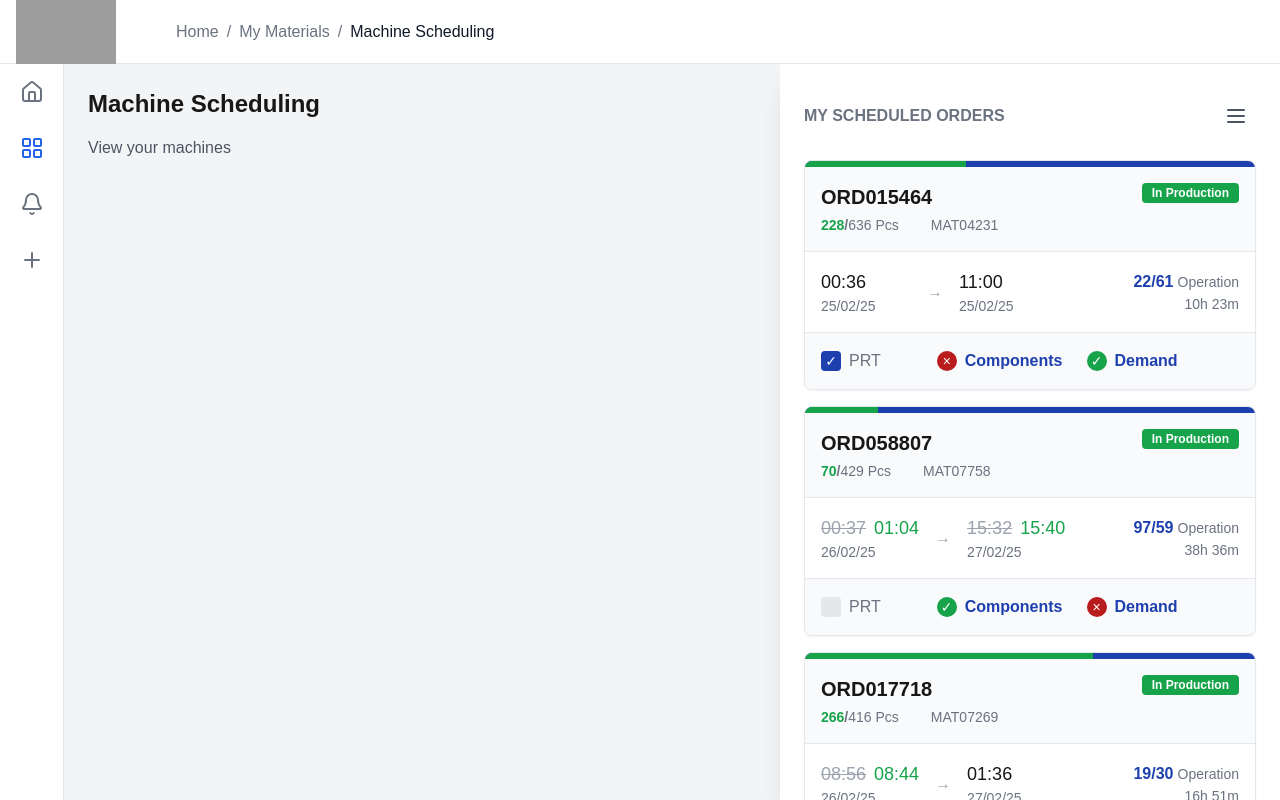
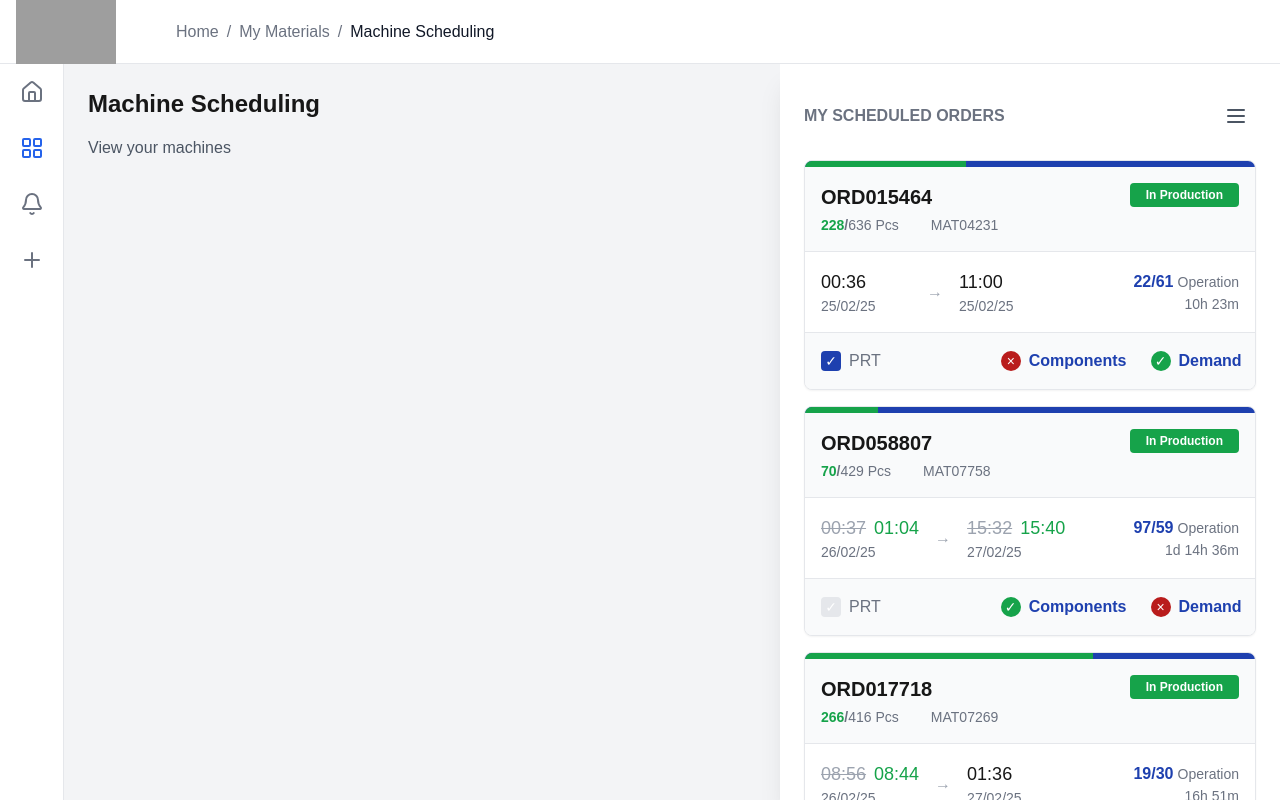
Before and after one commit to ilginarat/scheduling, a Next.js app: page / in a window 1280 px wide. Built offline with nearby package versions, Linux system fonts and the light colour scheme; grey boxes are pictures that could not be loaded.

Commit message:
card view done

```diff
--- a/src/components/card/orderCard.tsx
+++ b/src/components/card/orderCard.tsx
@@ -10,8 +10,14 @@ interface TimeDisplayResult {
 }
 
 function formatTimeDifference(minutes: number): string {
-    const hours = Math.floor(minutes / 60);
-    const remainingMinutes = minutes % 60;
+    const days = Math.floor(minutes / (24 * 60));
+    const remainingMinutesAfterDays = minutes % (24 * 60);
+    const hours = Math.floor(remainingMinutesAfterDays / 60);
+    const remainingMinutes = remainingMinutesAfterDays % 60;
+
+    if (days > 0) {
+        return `${days}d ${hours}h ${remainingMinutes}m`;
+    }
     return `${hours}h ${remainingMinutes}m`;
 }
 
@@ -138,7 +144,7 @@ const OrderCard: React.FC<OrderCardProps> = ({
                 <div className="flex justify-between items-start">
                     <h2 className="text-xl font-bold">{name}</h2>
                     <div
-                        className={`px-2.5 py-0.5 rounded text-xs font-semibold ${
+                        className={`px-4 py-1 rounded text-xs font-semibold ${
                             confirmedQuantity >= 0
                                 ? "bg-green-600 text-white"
                                 : "border border-dashed border-gray-300 text-gray-500 bg-white"
@@ -268,13 +274,13 @@ const OrderCard: React.FC<OrderCardProps> = ({
 
             {/* Status Section */}
             <div className="p-4 flex gap-6 items-center bg-gray-50">
-                <div className="flex items-center gap-2 mr-8">
+                <div className="flex items-center gap-2 mr-24">
                     <div
                         className={`w-5 h-5 rounded flex items-center justify-center ${
                             ifPRT ? "bg-blue-800" : "bg-gray-200"
                         }`}
                     >
-                        {ifPRT && <span className="text-white text-sm">✓</span>}
+                        <span className="text-white text-sm">✓</span>
                     </div>
                     <span className="text-base text-gray-500">PRT</span>
                 </div>
```
